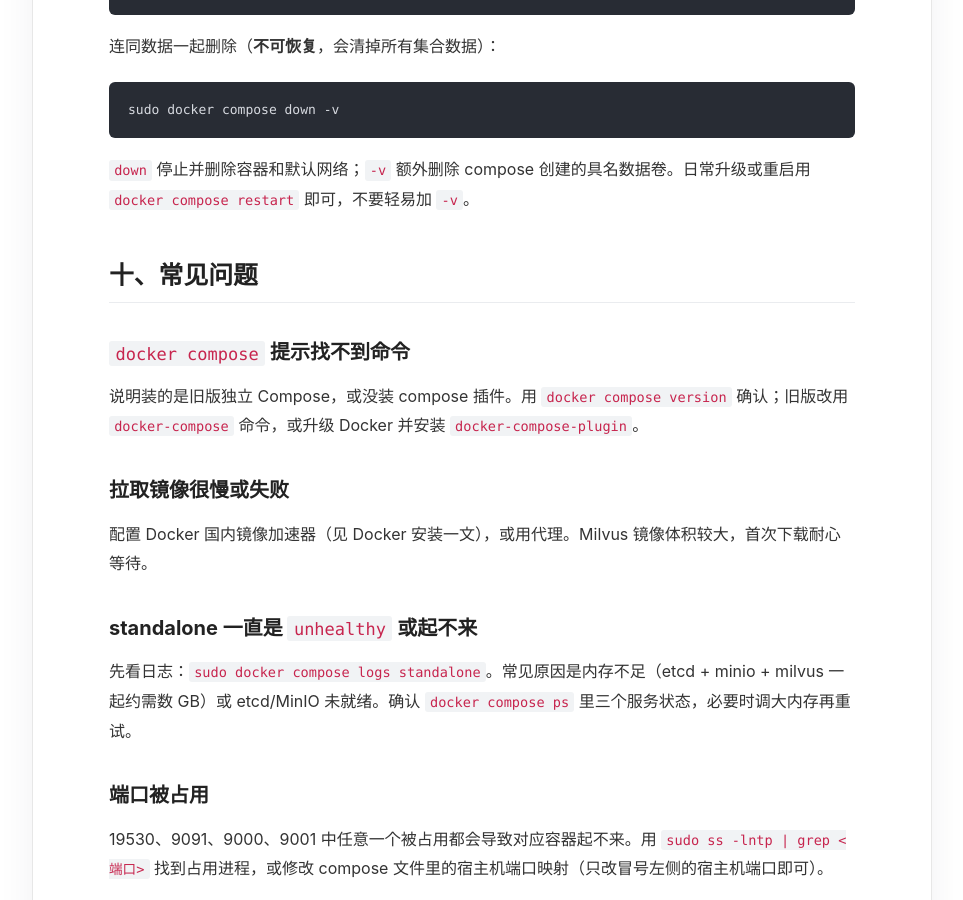
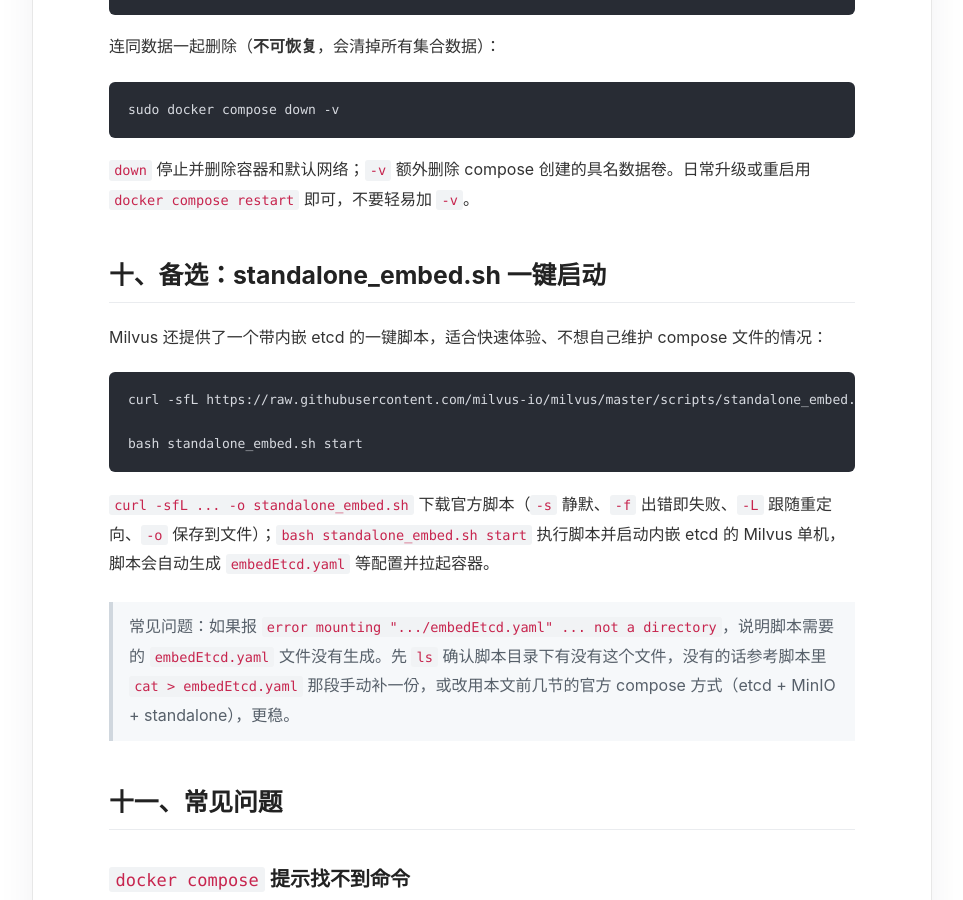
Before and after one commit to lnsyyj/lnsyyj.github.io, a Jekyll site: the page built from _posts/2026-10-12-centos-stream-9-milvus-install.md, in a window 1280 px wide and 900 px high, scrolled down 5363 px. Shown: the whole window, without its empty margins (158-1121 px from the left). Built offline with Jekyll 4.4.1, drawn with Linux system fonts in a browser that asks for light colours.

Commit message:
Add standalone_embed.sh one-click start to Milvus post

````diff
--- a/_posts/2026-10-12-centos-stream-9-milvus-install.md
+++ b/_posts/2026-10-12-centos-stream-9-milvus-install.md
@@ -165,7 +165,21 @@
 
 `down` 停止并删除容器和默认网络；`-v` 额外删除 compose 创建的具名数据卷。日常升级或重启用 `docker compose restart` 即可，不要轻易加 `-v`。
 
-## 十、常见问题
+## 十、备选：standalone_embed.sh 一键启动
+
+Milvus 还提供了一个带内嵌 etcd 的一键脚本，适合快速体验、不想自己维护 compose 文件的情况：
+
+```bash
+curl -sfL https://raw.githubusercontent.com/milvus-io/milvus/master/scripts/standalone_embed.sh -o standalone_embed.sh
+
+bash standalone_embed.sh start
+```
+
+`curl -sfL ... -o standalone_embed.sh` 下载官方脚本（`-s` 静默、`-f` 出错即失败、`-L` 跟随重定向、`-o` 保存到文件）；`bash standalone_embed.sh start` 执行脚本并启动内嵌 etcd 的 Milvus 单机，脚本会自动生成 `embedEtcd.yaml` 等配置并拉起容器。
+
+> 常见问题：如果报 `error mounting ".../embedEtcd.yaml" ... not a directory`，说明脚本需要的 `embedEtcd.yaml` 文件没有生成。先 `ls` 确认脚本目录下有没有这个文件，没有的话参考脚本里 `cat > embedEtcd.yaml` 那段手动补一份，或改用本文前几节的官方 compose 方式（etcd + MinIO + standalone），更稳。
+
+## 十一、常见问题
 
 ### `docker compose` 提示找不到命令
 
````
